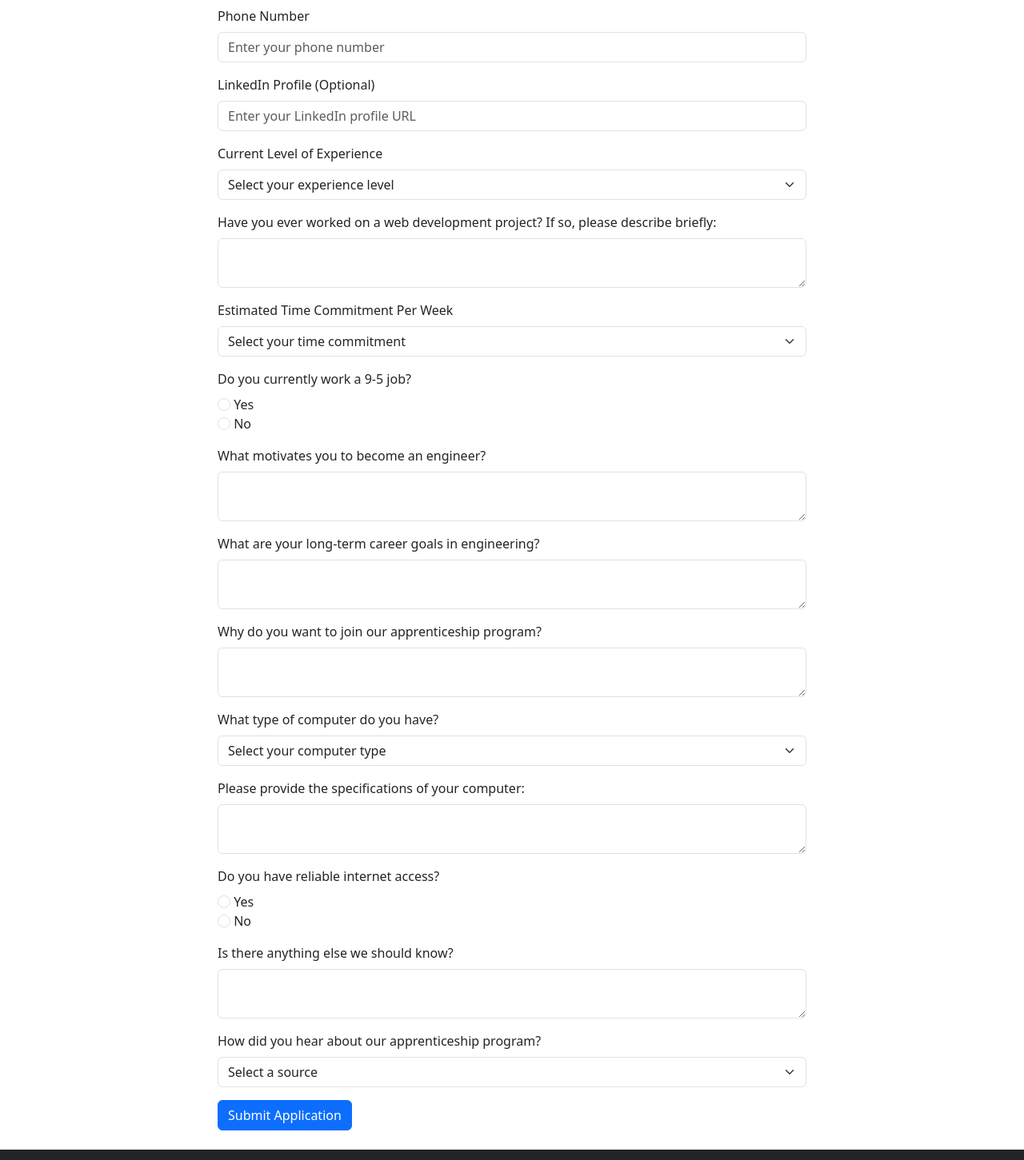
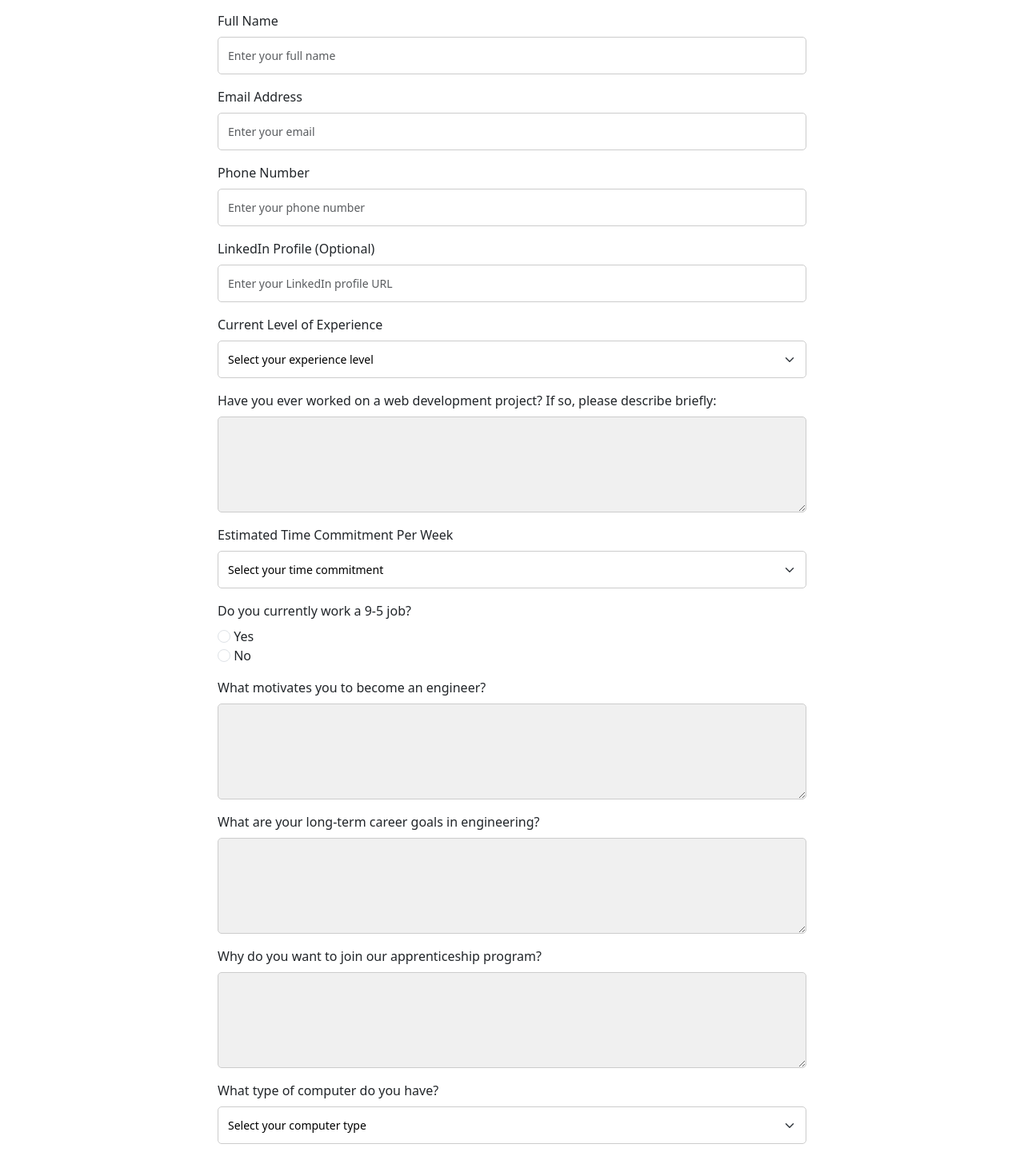
Before and after one commit to Jsmithseo/siliconislandvallejo, a Next.js app: page /apprenticeship in a window 1280 px wide. Shown: the part 460-1911 px from the top of the page at 80% size. Built offline with nearby package versions, Linux system fonts and the light colour scheme.

Commit message:
add tax request form

```diff
--- a/pages/apprenticeship/index.js
+++ b/pages/apprenticeship/index.js
@@ -86,9 +86,11 @@ const ApprenticeshipForm = () => {
 
   return (
     <BaseLayout>
+      <div style={styles.fullWidthBackground}>
         <Container>
           <Row>
             <Col md={{ size: 8, offset: 2 }}>
+              <div style={styles.grayBackground}>
                 <h1 className="mt-5">Join Our Apprenticeship Program</h1>
                 <p className="lead">
                   At Onyx Creative Labs, we're dedicated to nurturing the next
@@ -97,13 +99,23 @@ const ApprenticeshipForm = () => {
                   clients, providing hands-on experience that is essential for
                   building a successful career in technology.
                 </p>
-
+              </div>
+            </Col>
+          </Row>
+        </Container>
+      </div>
+      <br></br>
+      <br></br>
+      <Container>
+        <Row>
+          <Col md={{ size: 8, offset: 2 }}>
             {submitted ? (
               <p>
                 Thank you for your application! We will get in touch with you
                 soon.
               </p>
             ) : (
+
               <Form onSubmit={handleSubmit}>
                 <FormGroup>
                   <Label for="fullName">Full Name</Label>
@@ -115,6 +127,7 @@ const ApprenticeshipForm = () => {
                     value={formData.fullName}
                     onChange={handleChange}
                     required
+                    style={styles.input}
                   />
                 </FormGroup>
 
@@ -128,6 +141,7 @@ const ApprenticeshipForm = () => {
                     value={formData.email}
                     onChange={handleChange}
                     required
+                    style={styles.input}
                   />
                 </FormGroup>
 
@@ -141,6 +155,7 @@ const ApprenticeshipForm = () => {
                     value={formData.phone}
                     onChange={handleChange}
                     required
+                    style={styles.input}
                   />
                 </FormGroup>
 
@@ -153,6 +168,7 @@ const ApprenticeshipForm = () => {
                     placeholder="Enter your LinkedIn profile URL"
                     value={formData.linkedIn}
                     onChange={handleChange}
+                    style={styles.input}
                   />
                 </FormGroup>
 
@@ -167,6 +183,7 @@ const ApprenticeshipForm = () => {
                     value={formData.experienceLevel}
                     onChange={handleChange}
                     required
+                    style={styles.input}
                   >
                     <option value="">Select your experience level</option>
                     <option value="Beginner">Beginner (0-1 year)</option>
@@ -189,6 +206,7 @@ const ApprenticeshipForm = () => {
                     value={formData.projectDescription}
                     onChange={handleChange}
                     required
+                    style={styles.textareaGray}
                   />
                 </FormGroup>
 
@@ -203,6 +221,7 @@ const ApprenticeshipForm = () => {
                     value={formData.timeCommitment}
                     onChange={handleChange}
                     required
+                    style={styles.input}
                   >
                     <option value="">Select your time commitment</option>
                     <option value="Less than 10 hours">
@@ -257,8 +276,11 @@ const ApprenticeshipForm = () => {
                       value={formData.jobFlexibility}
                       onChange={handleChange}
                       required
+                      style={styles.input}
                     >
-                      <option value="">Select your schedule flexibility</option>
+                      <option value="">
+                        Select your schedule flexibility
+                      </option>
                       <option value="Not flexible">Not flexible</option>
                       <option value="Somewhat flexible">
                         Somewhat flexible
@@ -279,6 +301,7 @@ const ApprenticeshipForm = () => {
                     value={formData.motivation}
                     onChange={handleChange}
                     required
+                    style={styles.textareaGray}
                   />
                 </FormGroup>
 
@@ -293,6 +316,7 @@ const ApprenticeshipForm = () => {
                     value={formData.careerGoals}
                     onChange={handleChange}
                     required
+                    style={styles.textareaGray}
                   />
                 </FormGroup>
 
@@ -307,6 +331,7 @@ const ApprenticeshipForm = () => {
                     value={formData.reason}
                     onChange={handleChange}
                     required
+                    style={styles.textareaGray}
                   />
                 </FormGroup>
 
@@ -321,6 +346,7 @@ const ApprenticeshipForm = () => {
                     value={formData.computerType}
                     onChange={handleChange}
                     required
+                    style={styles.input}
                   >
                     <option value="">Select your computer type</option>
                     <option value="Windows Desktop/Laptop">
@@ -347,6 +373,7 @@ const ApprenticeshipForm = () => {
                     value={formData.computerSpecs}
                     onChange={handleChange}
                     required
+                    style={styles.textareaGray}
                   />
                 </FormGroup>
 
@@ -390,6 +417,7 @@ const ApprenticeshipForm = () => {
                     id="additionalInfo"
                     value={formData.additionalInfo}
                     onChange={handleChange}
+                    style={styles.textareaGray}
                   />
                 </FormGroup>
 
@@ -404,6 +432,7 @@ const ApprenticeshipForm = () => {
                     value={formData.referralSource}
                     onChange={handleChange}
                     required
+                    style={styles.input}
                   >
                     <option value="">Select a source</option>
                     <option value="LinkedIn">LinkedIn</option>
@@ -414,7 +443,7 @@ const ApprenticeshipForm = () => {
                   </Input>
                 </FormGroup>
 
-                <Button type="submit" color="primary">
+                <Button type="submit" color="primary" style={styles.button}>
                   Submit Application
                 </Button>
               </Form>
@@ -427,4 +456,50 @@ const ApprenticeshipForm = () => {
   );
 };
 
+const styles = {
+  fullWidthBackground: {
+    width: '100%',
+    backgroundColor: '#f0f0f0', // Light gray background
+    padding: '20px 0', // Adjust top and bottom padding
+  },
+  grayBackground: {
+    padding: '20px',
+    borderRadius: '8px',
+    marginBottom: '20px',
+  },
+  input: {
+    width: '100%',
+    padding: '12px',
+    border: '1px solid #ccc',
+    borderRadius: '5px',
+    fontSize: '14px',
+    backgroundColor: '#fff',
+    color: '#000',
+  },
+  textareaGray: {
+    width: '100%',
+    padding: '12px',
+    border: '1px solid #ccc',
+    borderRadius: '5px',
+    fontSize: '14px',
+    backgroundColor: '#f0f0f0', // Light gray background for textareas
+    color: '#000',
+    height: '120px',
+    resize: 'vertical',
+  },
+  button: {
+    width: '100%',
+    padding: '12px 20px',
+    backgroundColor: '#007bff',
+    color: '#fff',
+    border: 'none',
+    borderRadius: '5px',
+    cursor: 'pointer',
+    fontSize: '16px',
+    fontWeight: '600',
+    textTransform: 'uppercase',
+    whiteSpace: 'nowrap',
+  },
+};
+
 export default ApprenticeshipForm;
```
Also changed, not shown: pages/donate/index.js (+19 -13 lines). Lines whose indentation alone changed are shown as unchanged.
